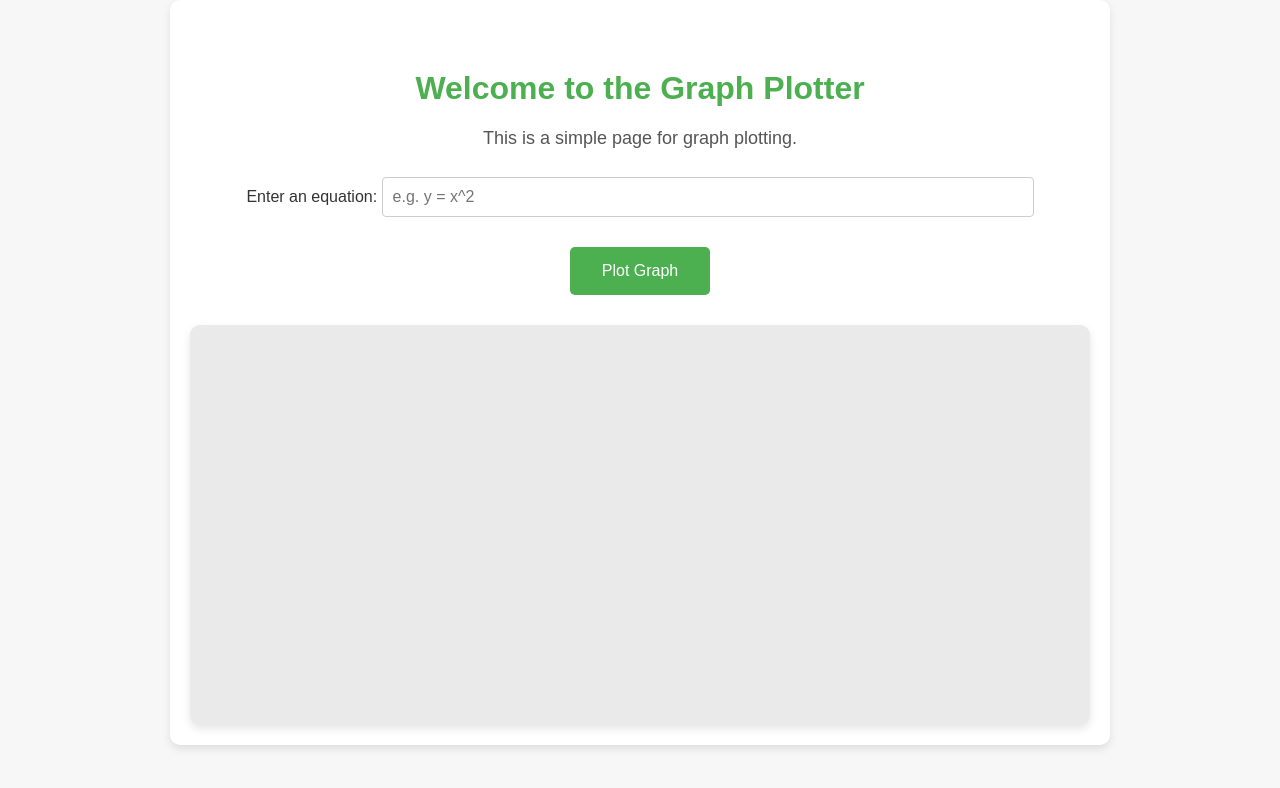
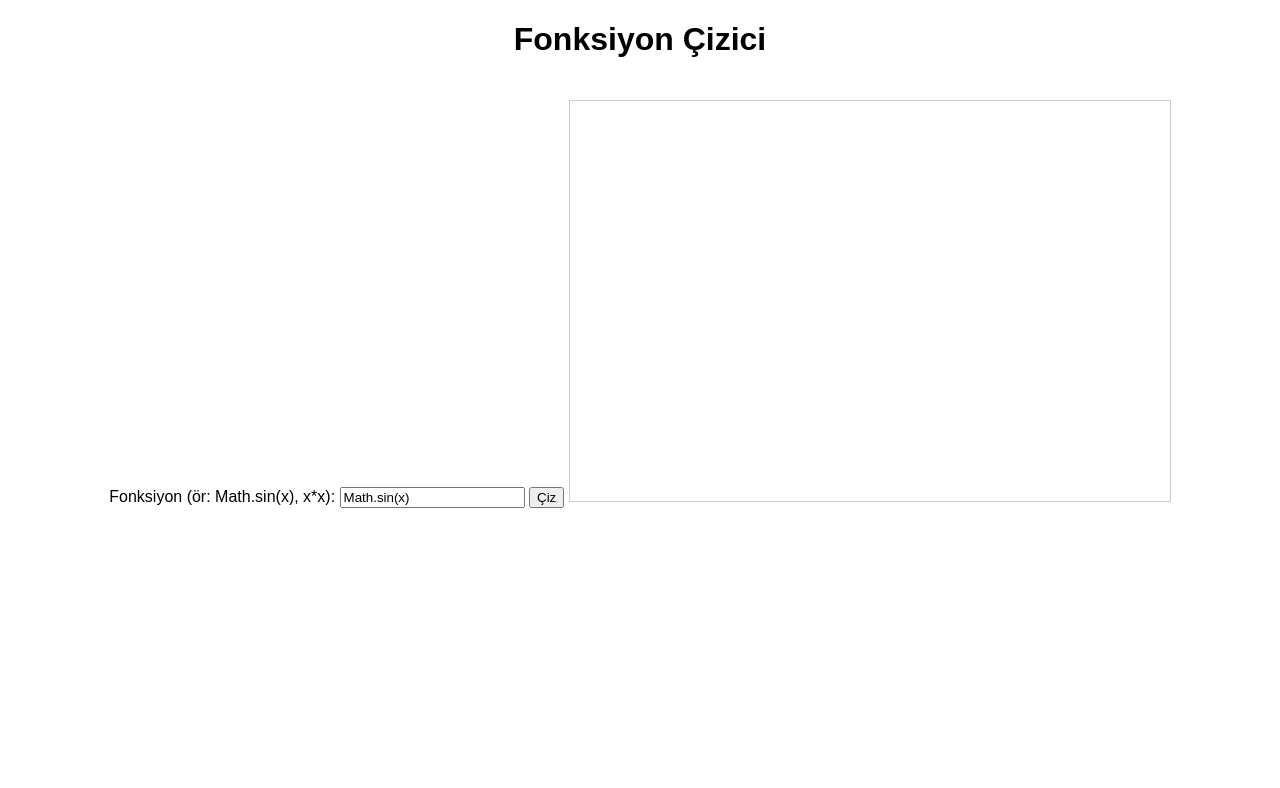
Before and after one commit to avfa09/graph-plotter, a plain HTML site: page index.html in a window 1280 px wide. Drawn offline with nearby package versions, Linux system fonts and the light colour scheme.

Commit message:
index.html

```diff
--- a/index.html
+++ b/index.html
@@ -3,27 +3,26 @@
 <head>
     <meta charset="UTF-8">
     <meta name="viewport" content="width=device-width, initial-scale=1.0">
-    <title>Graph Plotter</title>
-    <link rel="stylesheet" href="styles.css"> <!-- CSS dosyasını dahil et -->
-    <script src="https://cdn.jsdelivr.net/npm/chart.js"></script>
-
+    <title>Fonksiyon Çizici</title>
+    <style>
+        body {
+            font-family: Arial, sans-serif;
+            text-align: center;
+            margin: 20px;
+        }
+        canvas {
+            border: 1px solid #ccc;
+            margin-top: 20px;
+        }
+    </style>
 </head>
 <body>
-    <div class="container">
-        <h1>Welcome to the Graph Plotter</h1>
-        <p>This is a simple page for graph plotting.</p>
+    <h1>Fonksiyon Çizici</h1>
+    <label for="functionInput">Fonksiyon (ör: Math.sin(x), x*x):</label>
+    <input type="text" id="functionInput" value="Math.sin(x)">
+    <button id="plotButton">Çiz</button>
+    <canvas id="graphCanvas" width="600" height="400"></canvas>
 
-        <!-- Kullanıcının denklemi gireceği alan (örnek form) -->
-        <label for="equation">Enter an equation:</label>
-        <input type="text" id="equation" placeholder="e.g. y = x^2">
-
-        <!-- Butonlar -->
-        <button onclick="plotGraph()">Plot Graph</button>
-
-        <!-- Grafiği yerleştireceğimiz alan -->
-        <div id="graph"></div>
-    </div>
-
-    <script src="script.js"></script> <!-- JavaScript dosyasını dahil et -->
+    <script src="graph.js"></script>
 </body>
 </html>
```
